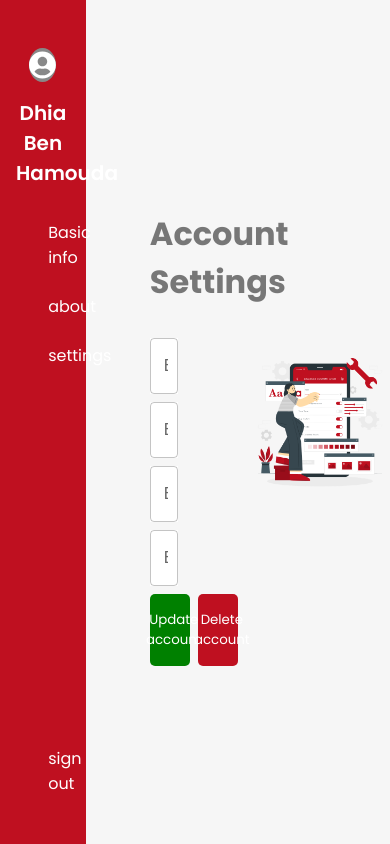
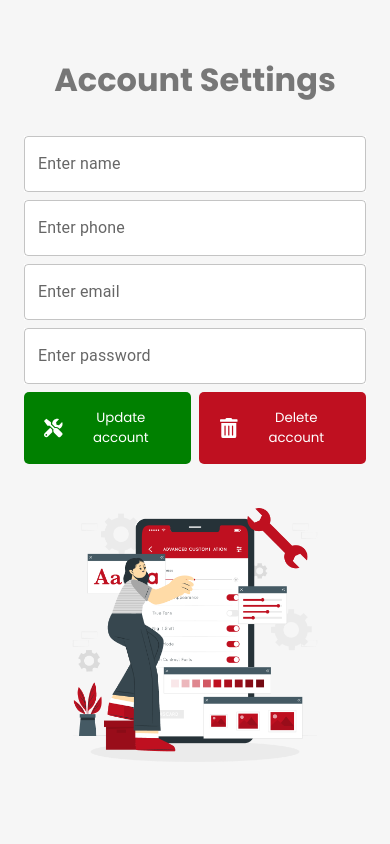
Before and after one commit to dali-helal/Tunisia-App, a React (Vite) app: page /settings in a window 390 px wide. Built offline with nearby package versions, Linux system fonts and the light colour scheme.

Commit message:
make settings page responsive

```diff
--- a/src/components/Nav.jsx
+++ b/src/components/Nav.jsx
@@ -45,7 +45,7 @@ const Nav = () => {
         document.querySelector(".bars").classList.toggle("clicked");
     }
 
-    function toggler(){
+    function toggler() {
         document.querySelector(".settings").classList.toggle("visible");
     }
 
@@ -67,6 +67,16 @@ const Nav = () => {
                 <a href="#services">Services</a>
                 <a href="#about">About</a>
                 <a href="#contact">Contact</a>
+                <div className="wrapper">
+                    <div onClick={() => { navigate("/settings") }}>
+                        <FaCog color="#fff" />
+                        <h3>Settings</h3>
+                    </div>
+                    <div onClick={() => { setProfile(null); sessionStorage.clear(); navigate("/"); }}>
+                        <FaSignOutAlt color="#fff" />
+                        <h3>Sign out</h3>
+                    </div>
+                </div>
             </ul>
             <div className="bars" onClick={clickHandler} >
                 <div className="bar"></div>
@@ -77,12 +87,12 @@ const Nav = () => {
                 profile ? <div className="avatar-wrapper">
                     <img src={profile.picture == "" ? avatar : profile.picture} onClick={toggler} className="avatar" />
                     <div className="settings">
-                        <div onClick={()=>{navigate("/settings")}}>
-                            <FaCog color="#555"/>
+                        <div onClick={() => { navigate("/settings") }}>
+                            <FaCog color="#555" />
                             <h3>Settings</h3>
                         </div>
-                        <div onClick={()=>{ setProfile(null); sessionStorage.clear(); navigate("/");   }}>
-                            <FaSignOutAlt color="#555"/>
+                        <div onClick={() => { setProfile(null); sessionStorage.clear(); navigate("/"); }}>
+                            <FaSignOutAlt color="#555" />
                             <h3>Sign out</h3>
                         </div>
                     </div>
--- a/src/styles/_nav.scss
+++ b/src/styles/_nav.scss
@@ -170,6 +170,10 @@ nav {
     nav{
         padding: 1rem 8vw;
 
+        .avatar-wrapper{
+            display: none;
+        }
+
         &>a{
 
             .logo-home{
@@ -195,6 +199,27 @@ nav {
             gap:1rem;
             overflow: hidden;
             transition: .5s;
+
+            .wrapper{
+                position: absolute;
+                display: flex;
+                flex-direction: column;
+                gap:.5rem;
+                bottom: 5%;
+
+                div{
+                    display: flex;
+                    align-items: center;
+                    gap:.5rem;
+                    color:white;
+
+                    h3{
+                        font-weight: 400;
+                        font-size: 1rem;
+                    }
+                }
+
+            }
 
             a{
                 color:white;
--- a/src/styles/_settings.scss
+++ b/src/styles/_settings.scss
@@ -186,3 +186,36 @@
     }
 
 }
+
+@media(max-width:640px){
+    .user-settings{
+
+        .nav{
+            display: none;
+        }
+
+        .container-main{
+            display: flex;
+            flex-direction: column;
+            width: 100%;
+
+            .modify-account{
+                width:100%;
+                padding: 1.5rem;
+
+                h2{
+                    text-align: center;
+                }
+            }
+
+            .container-img{
+                width: 100%;
+
+                img{
+                    width: 75%;
+                }
+            }
+        }
+
+    }
+}
```
